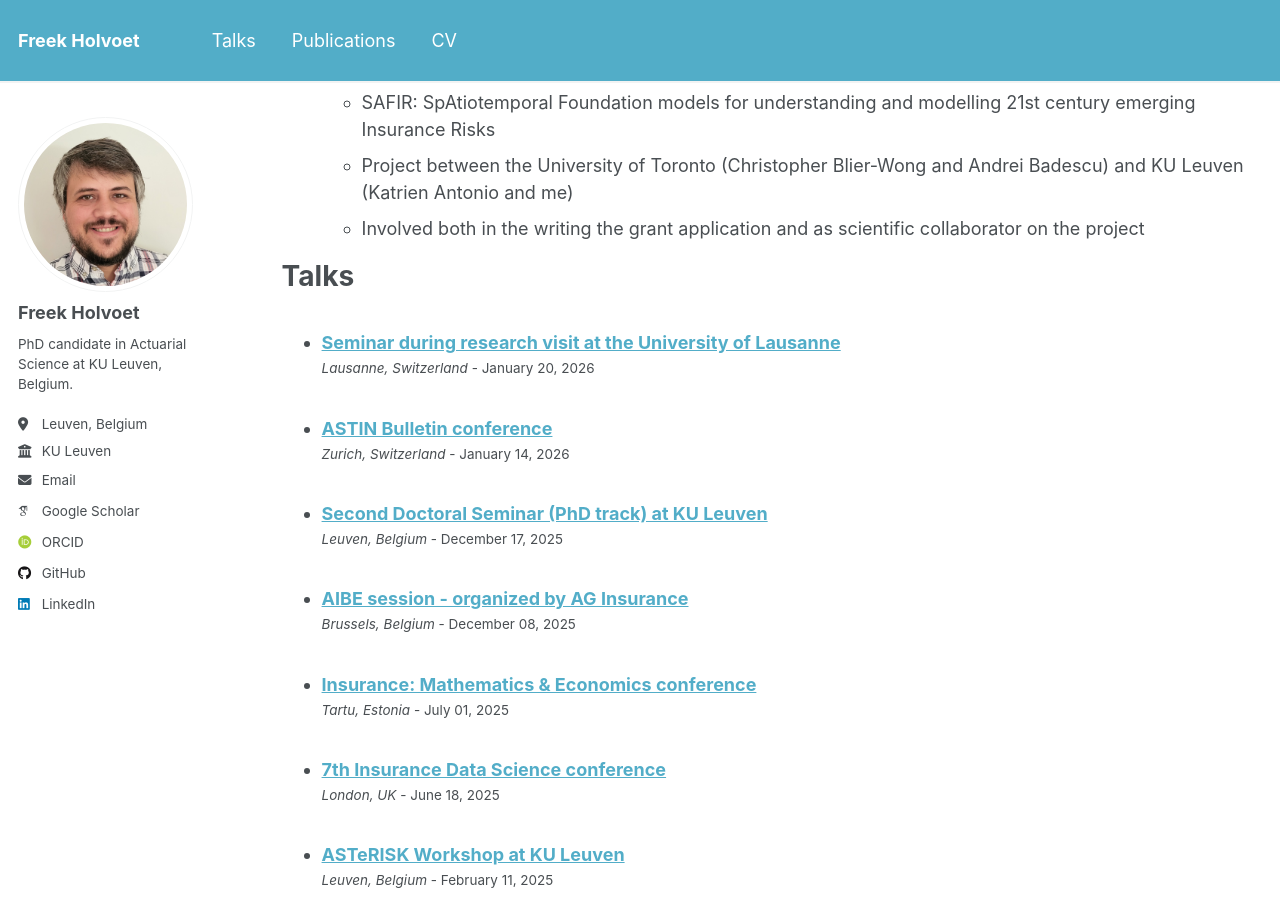
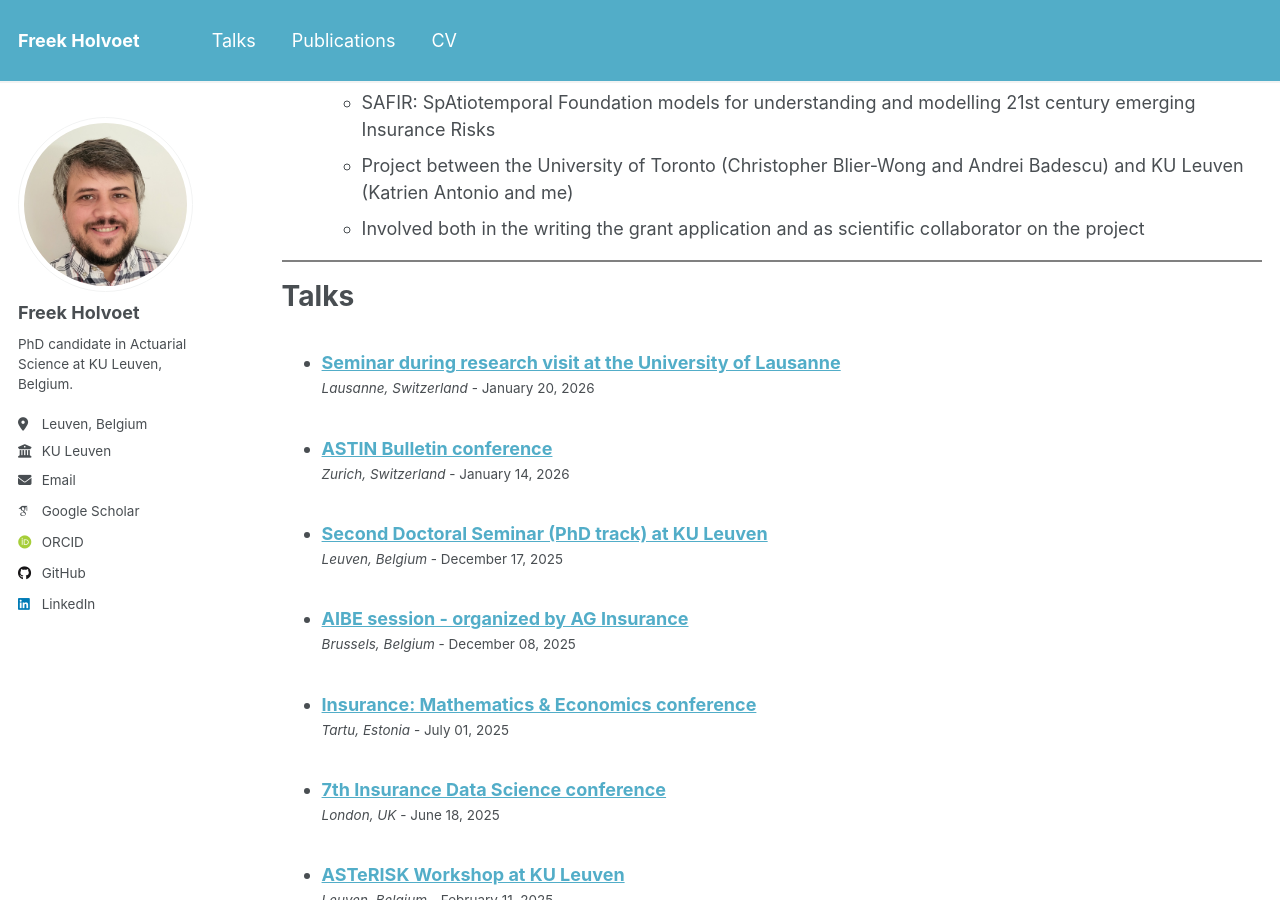
Before and after one commit to freekholvoet/freekholvoet.github.io, a Jekyll site: the page built from _pages/cv.md, in a window 1280 px wide and 900 px high, scrolled down 2349 px. Built offline with Jekyll 4.4.1, drawn with Linux system fonts in a browser that asks for light colours; some web fonts are replaced.

Commit message:
line missing

```diff
--- a/_pages/cv.md
+++ b/_pages/cv.md
@@ -87,6 +87,8 @@ Grants
   * Project between the University of Toronto (Christopher Blier-Wong and Andrei Badescu) and KU Leuven (Katrien Antonio and me)
   * Involved both in the writing the grant application and as scientific collaborator on the project
 
+<hr style="border: none; border-top: 2px solid gray;" />
+
 Talks
 ======
 
```
